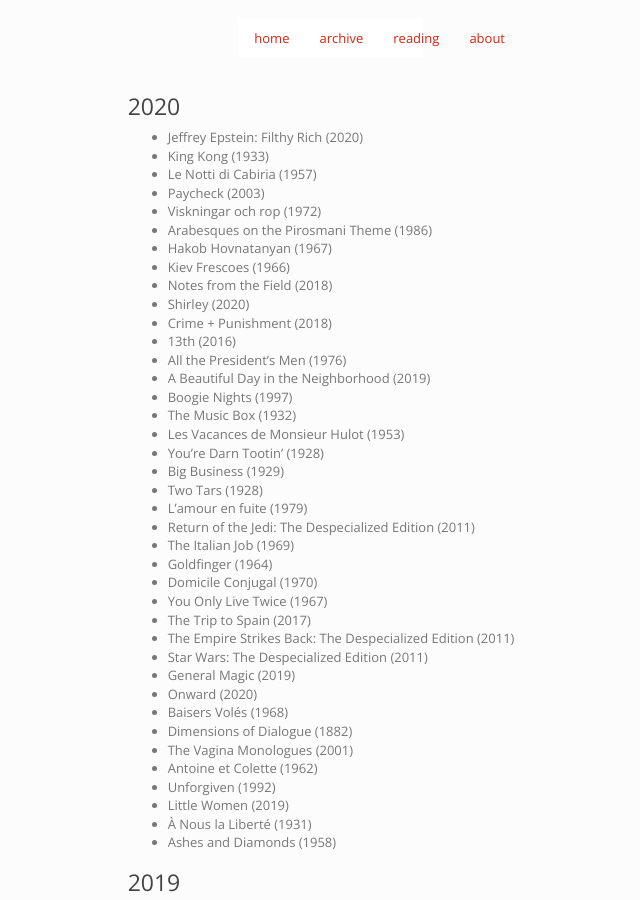
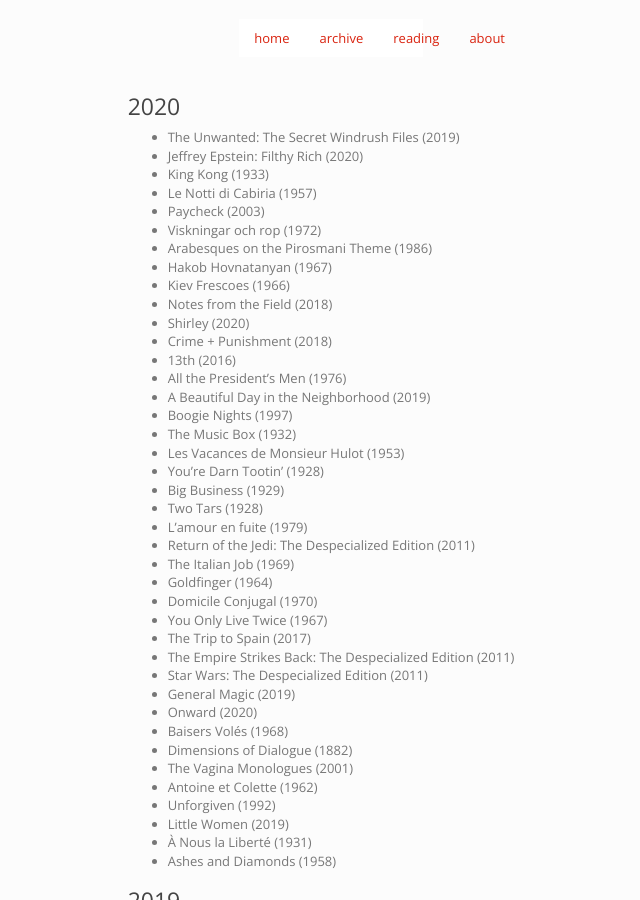
Before and after one commit to imtayadeway/imtayadeway.github.io, a Jekyll site: the page built from film/index.md, in a window 1280 px wide and 900 px high. Shown: the whole window, without its empty margins (309-949 px from the left). Built offline with Jekyll 4.4.1, drawn with Linux system fonts in a browser that asks for light colours.

Commit message:
Windrush

```diff
--- a/film/index.md
+++ b/film/index.md
@@ -5,6 +5,7 @@
 
 ### 2020
 
+- The Unwanted: The Secret Windrush Files (2019)
 - Jeffrey Epstein: Filthy Rich (2020)
 - King Kong (1933)
 - Le Notti di Cabiria (1957)
```
